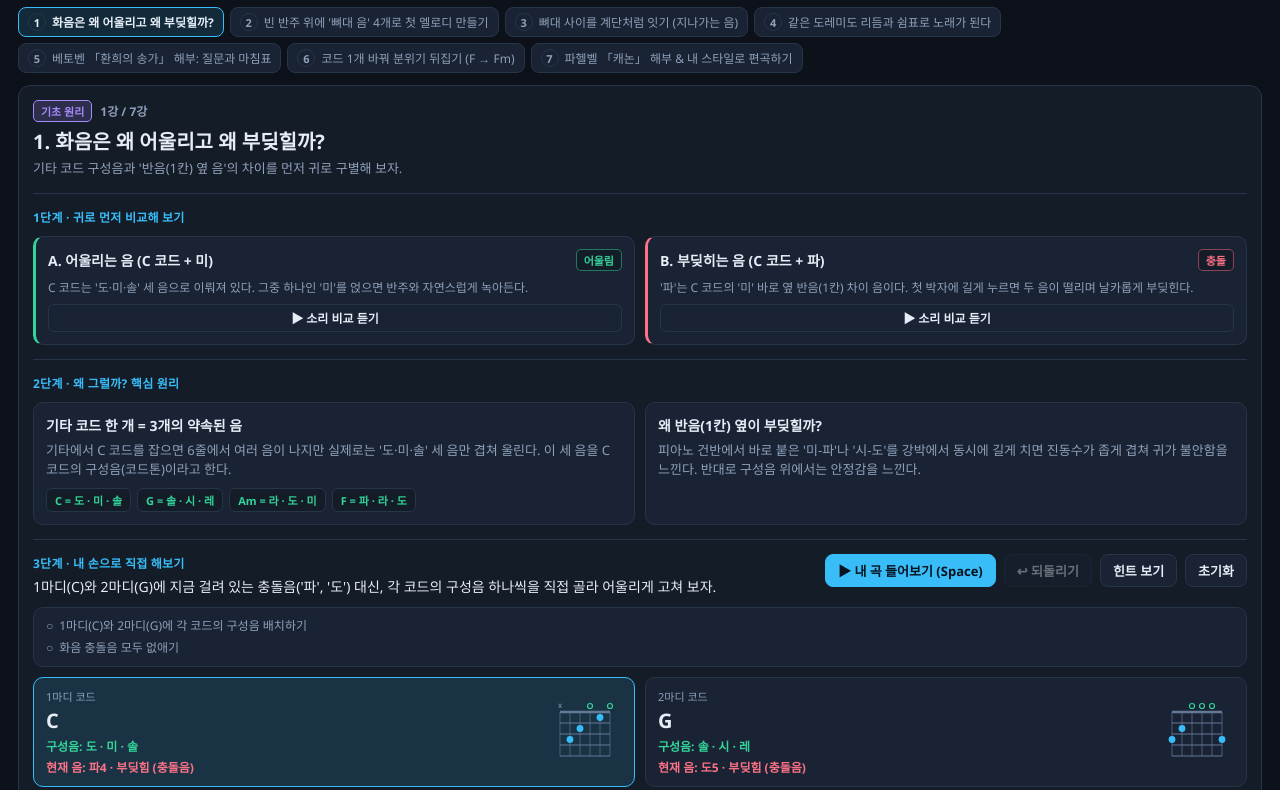
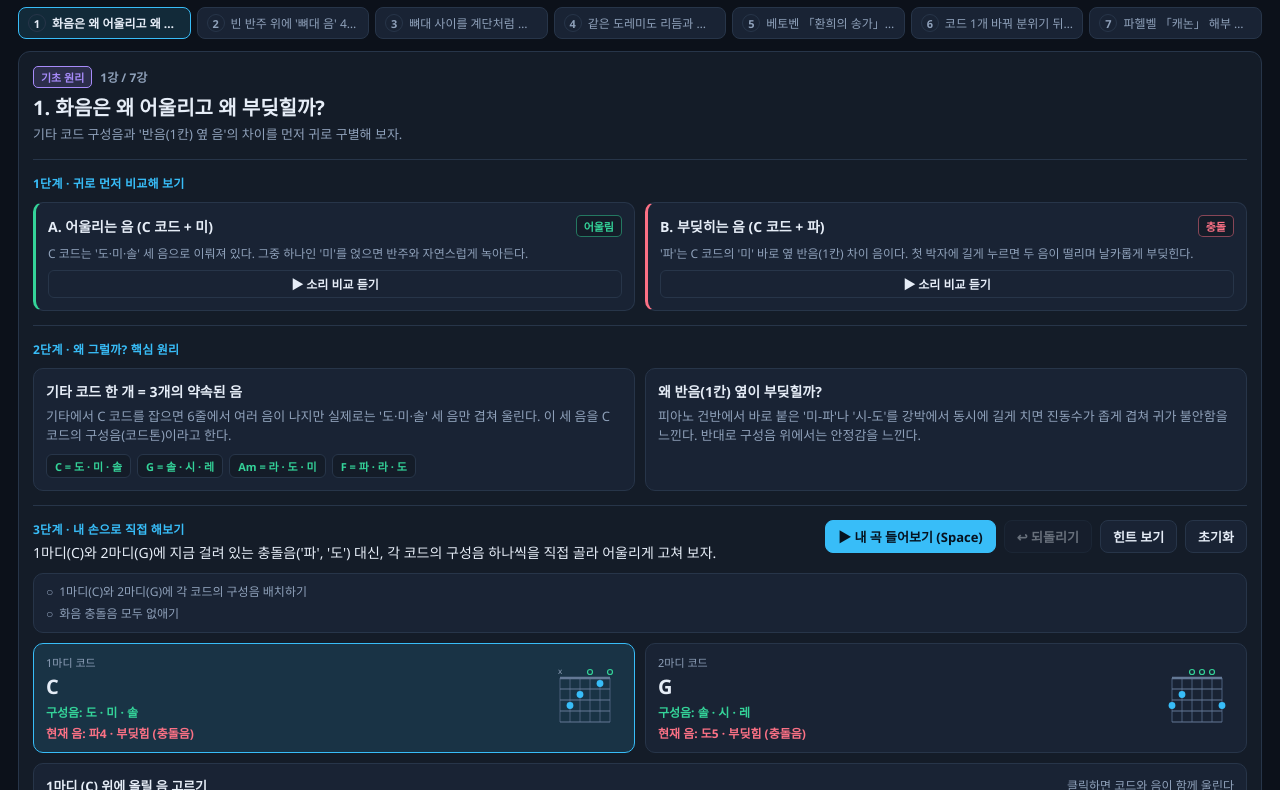
Before and after one commit to kiithroen/Motif, a website built with Vite: page index.html in a window 1280 px wide. Shown: the part 83-873 px from the top of the page. Built offline with nearby package versions, Linux system fonts and the light colour scheme.

Commit message:
상단 도구 줄·L1 카드 그리드·강 목록 스텝퍼 한 줄 정렬

```diff
--- a/src/main.ts
+++ b/src/main.ts
@@ -405,7 +405,7 @@ function init(): void {
         <div class="ctrl-group">
           <span>BPM</span>
           <strong id="bpm-val">${project.bpm}</strong>
-          <input id="sl-bpm" type="range" min="60" max="150" step="2" value="${project.bpm}" style="width:76px;" />
+          <input id="sl-bpm" type="range" min="60" max="150" step="2" value="${project.bpm}" style="width:60px;" />
         </div>
         <div class="ctrl-group">
           <span>선율 악기</span>
@@ -420,7 +420,7 @@ function init(): void {
         <button class="btn btn-chip${mutes.drums ? ' muted' : ''}" data-mute="drums" type="button">드럼</button>
         <button class="btn" id="btn-undo" type="button" title="되돌리기 (Ctrl+Z)"${history.canUndo() ? '' : ' disabled'}>↩ 되돌리기</button>
         <button class="btn" id="btn-redo" type="button" title="다시 실행 (Ctrl+Y)"${history.canRedo() ? '' : ' disabled'}>↪ 다시 실행</button>
-        <button class="btn" id="btn-seed" type="button">랜덤 초안 다시 뽑기</button>
+        <button class="btn" id="btn-seed" type="button" title="랜덤 초안 다시 뽑기">랜덤 초안</button>
         <button class="btn" id="btn-midi" type="button">MIDI 저장</button>
       </div>
     `;
--- a/src/styles.css
+++ b/src/styles.css
@@ -69,6 +69,21 @@ button, select, input {
 
 .topbar-tools {
   width: 100%;
+  gap: 6px;
+}
+
+.topbar-tools .ctrl-group {
+  padding: 4px 7px;
+  font-size: 12px;
+}
+
+.topbar-tools .btn {
+  padding: 5px 9px;
+  font-size: 12px;
+}
+
+.topbar-tools .btn-chip {
+  padding: 4px 8px;
 }
 
 .brand-mark {
@@ -304,7 +319,7 @@ button, select, input {
 
 .card-grid {
   display: grid;
-  grid-template-columns: repeat(auto-fill, minmax(195px, 1fr));
+  grid-template-columns: repeat(auto-fit, minmax(180px, 1fr));
   gap: 8px;
   margin-bottom: 14px;
 }
@@ -678,8 +693,8 @@ button, select, input {
 }
 
 .lesson-stepper {
-  display: flex;
-  flex-wrap: wrap;
+  display: grid;
+  grid-template-columns: repeat(auto-fit, minmax(150px, 1fr));
   gap: 6px;
 }
 
@@ -687,13 +702,25 @@ button, select, input {
   display: inline-flex;
   align-items: center;
   gap: 6px;
+  min-width: 0;
   background: var(--panel-alt);
   border: 1px solid var(--border);
   border-radius: 8px;
-  padding: 5px 9px;
+  padding: 6px 9px;
   font-size: 12px;
   color: var(--muted);
   cursor: pointer;
+}
+
+.lesson-pill span:last-child {
+  min-width: 0;
+  overflow: hidden;
+  text-overflow: ellipsis;
+  white-space: nowrap;
+}
+
+.lesson-pill-num {
+  flex-shrink: 0;
 }
 
 .lesson-pill.active {
```
